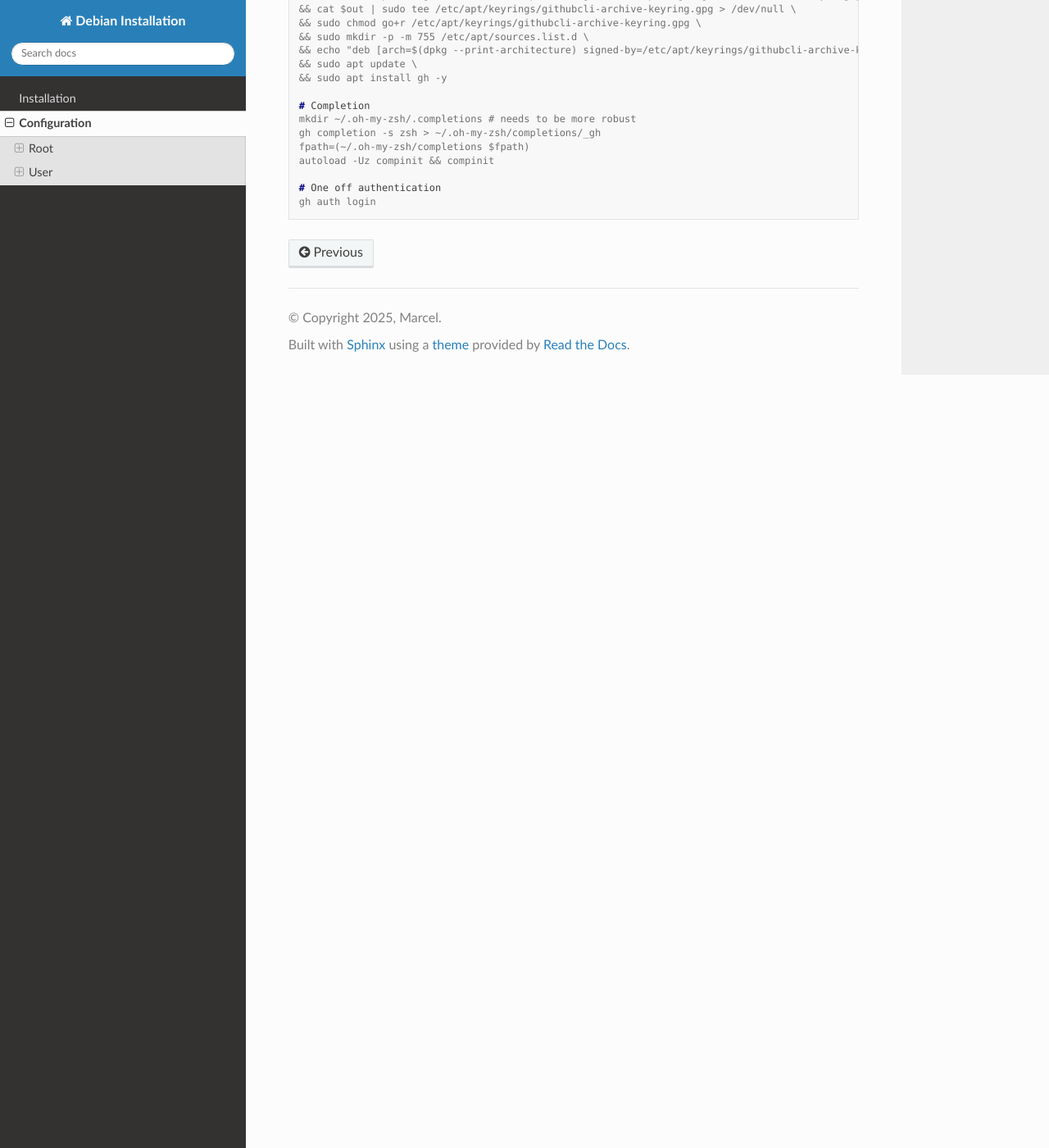
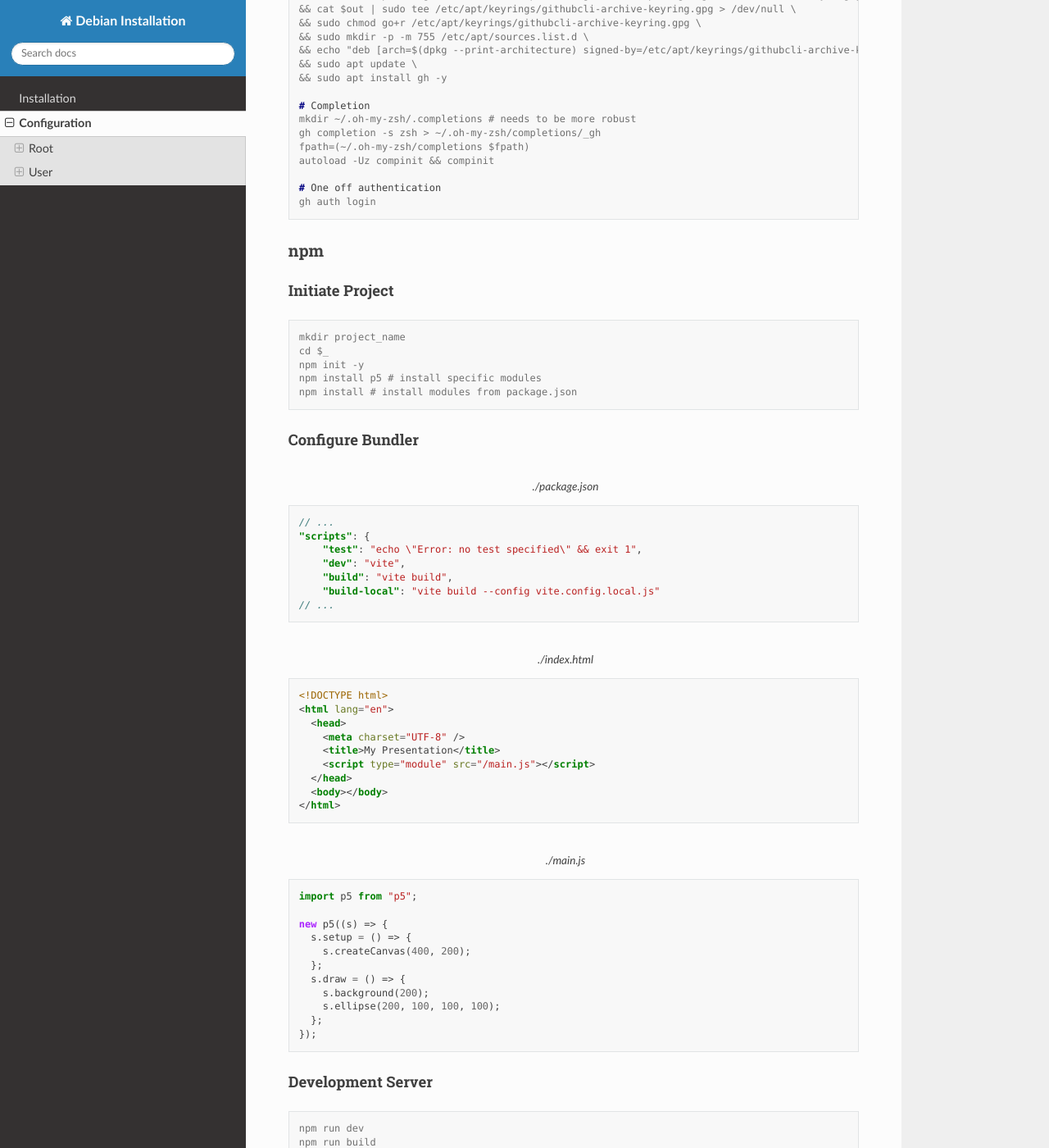
Before and after one commit to hugligit/installations, a Sphinx documentation site: the page built from source/configuration.rst, in a window 1280 px wide and 1400 px high, scrolled down 4713 px. Shown: the whole window at 82% size. Built offline with Sphinx 7.4.7 and the Read the Docs theme 3.1.0, drawn with Linux system fonts in a browser that asks for light colours; some of the changed text lies outside the part shown.

Commit message:
added information about the use of npm

```diff
--- a/source/configuration.rst
+++ b/source/configuration.rst
@@ -48,7 +48,7 @@ Install the essentials
    pulseaudio-module-jack pavucontrol pulsemixer \
    a2jmidid python3-venv python3-pip pipx \
    xclip tig id3v2 libglib2.0-bin xdotool lmms arduino \
-   jq python3-ipdb python3-pudb
+   jq python3-ipdb python3-pudb nodejs npm
 
    $ usermod -aG sudo <username>
    $ chsh <username> -s /bin/zsh
@@ -290,3 +290,103 @@ Github CLI setup
 
    # One off authentication
    gh auth login
+
+npm
+"""
+
+Initiate Project
+................
+
+.. code-block:: console
+
+   mkdir project_name
+   cd $_
+   npm init -y
+   npm install p5 # install specific modules
+   npm install # install modules from package.json
+
+Configure Bundler
+.................
+
+
+
+.. code-block:: json
+   :caption: ./package.json
+
+   // ...
+   "scripts": {
+       "test": "echo \"Error: no test specified\" && exit 1",
+       "dev": "vite",
+       "build": "vite build",
+       "build-local": "vite build --config vite.config.local.js"
+   // ...
+
+.. code-block:: html
+   :caption: ./index.html
+
+   <!DOCTYPE html>
+   <html lang="en">
+     <head>
+       <meta charset="UTF-8" />
+       <title>My Presentation</title>
+       <script type="module" src="/main.js"></script>
+     </head>
+     <body></body>
+   </html>
+
+
+
+.. code-block:: javascript
+   :caption: ./main.js
+
+   import p5 from "p5";
+
+   new p5((s) => {
+     s.setup = () => {
+       s.createCanvas(400, 200);
+     };
+     s.draw = () => {
+       s.background(200);
+       s.ellipse(200, 100, 100, 100);
+     };
+   });
+
+
+Development Server
+..................
+
+.. code-block:: console
+
+   npm run dev
+   npm run build
+
+
+
+Standalone Version
+..................
+
+.. code-block:: javascript
+   :caption: ./vite.config.js
+
+   // vite.config.js
+   import { defineConfig } from "vite";
+   import { viteSingleFile } from "vite-plugin-singlefile";
+
+   export default defineConfig(({ command, mode }) => {
+     const isSingle = mode === "singlefile";
+
+     return {
+       base: "./",
+       plugins: isSingle ? [viteSingleFile()] : [],
+       build: {
+         outDir: isSingle ? "dist-single" : "dist",
+       },
+     };
+   });
+
+
+
+.. code-block:: console
+
+   npm install --save-dev vite-plugin-singlefile
+   npm run build
```
